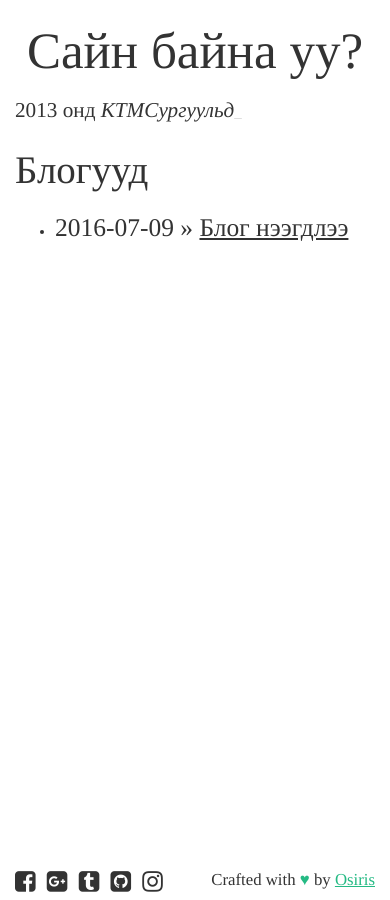
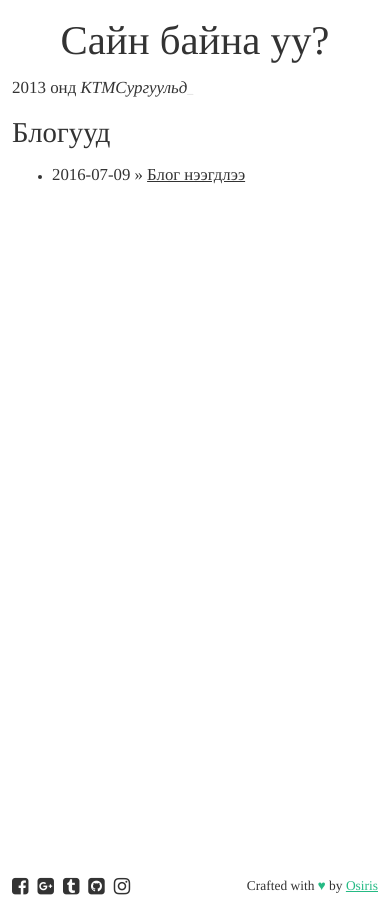
Before and after one commit to Ds3c-ctf-team/enkhee-Osiris.github.io-old, a Jekyll site: the page built from index.html, in a window 390 px wide. Built offline with Jekyll 4.4.1, drawn with Linux system fonts in a browser that asks for light colours; nearby versions of some CDN libraries.

Commit message:
Update layout

```diff
--- a/css/main.css
+++ b/css/main.css
@@ -209,22 +209,6 @@ footer .made-by {
         font-size: 2.8rem;
     }
 }
-@media screen and (max-width: 479px) and (min-width: 376px) {
-    html {
-        font-size: 15px
-    }
-    section#blogs h2 {
-        font-size: 2.6rem;
-    }
-    section#blogs ul li h3 {
-        font-size: 1.7rem;
-        margin: 1.2rem 0 .5rem;
-        line-height: 1
-    }
-    footer .px2{
-        padding: 0 1rem;
-    }
-}
 @media screen and (max-width: 799px) {
     .container.py2{
         padding: 1rem 1rem;
```
